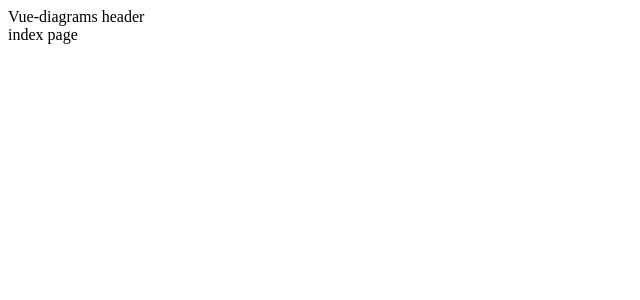
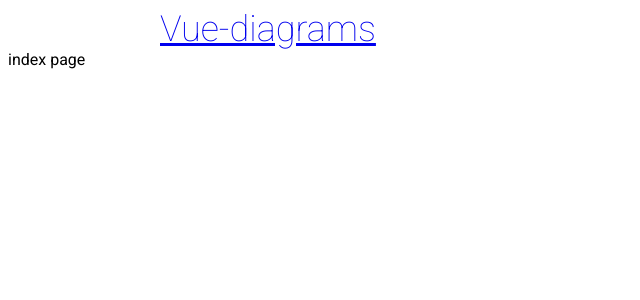
Before and after one commit to gwenaelp/vue-diagrams, a Nuxt app in the folder doc/: page / in a window 1280 px wide. Shown: the top 300 px of the page, without its empty margins (0-640 px from the left). Built offline with nearby package versions, Linux system fonts and the light colour scheme.

Commit message:
add roboto font on doc page

```diff
--- a/doc/layouts/default.vue
+++ b/doc/layouts/default.vue
@@ -1,6 +1,31 @@
 <template>
   <div>
-    Vue-diagrams header
+    <div class="header">
+      <div class="container">
+        <a href="#/" class="logo">
+          Vue-diagrams
+        </a>
+      </div>
+    </div>
     <slot/>
   </div>
 </template>
+<style>
+@import url('https://fonts.googleapis.com/css2?family=Roboto:wght@100;400;700&display=swap');
+
+body {
+  font-family: 'Roboto', sans-serif;
+}
+
+.container {
+  max-width: 960px;
+  margin: auto;
+}
+
+</style>
+<style scoped>
+.logo {
+  font-size: 36px;
+  font-weight: lighter;
+}
+</style>
```
